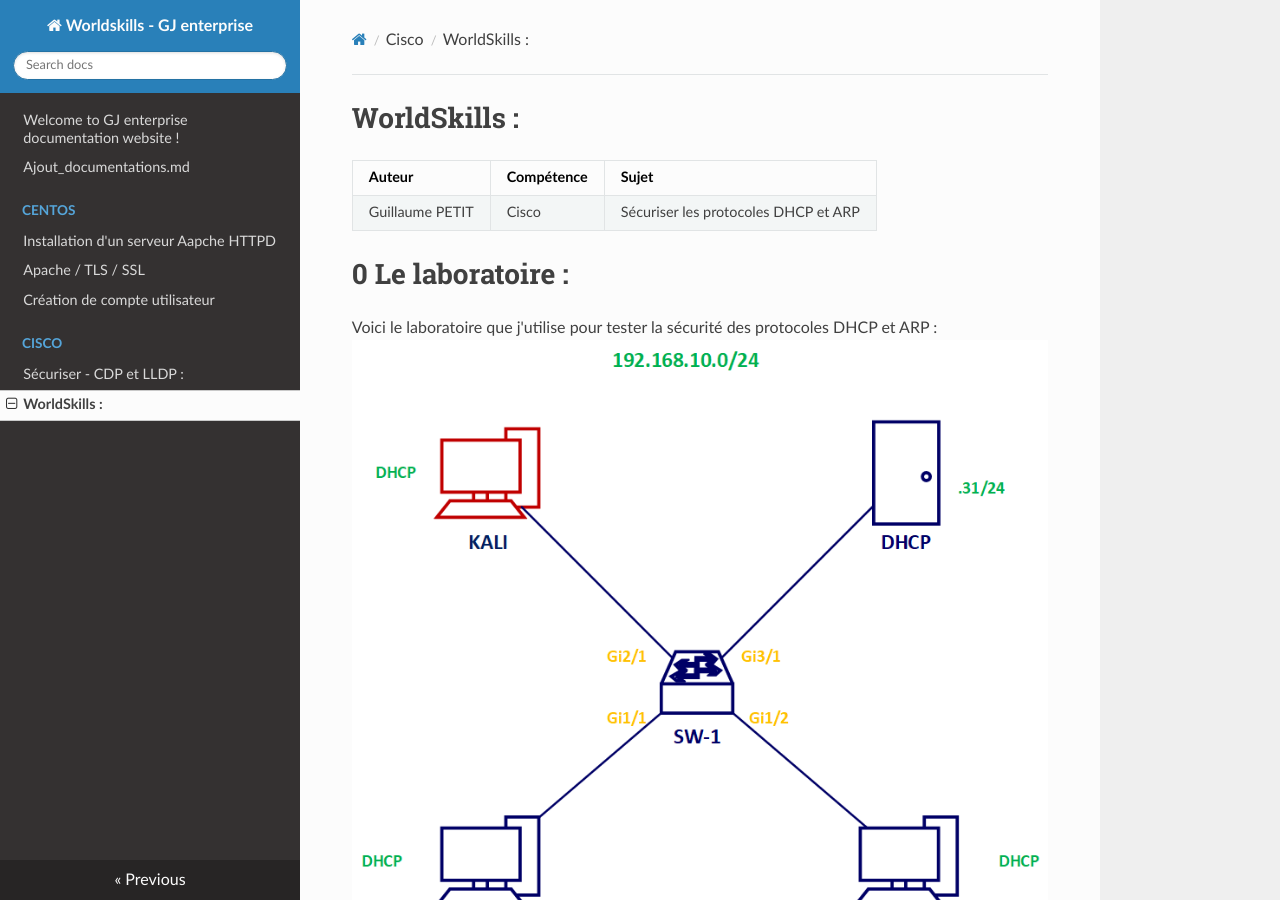
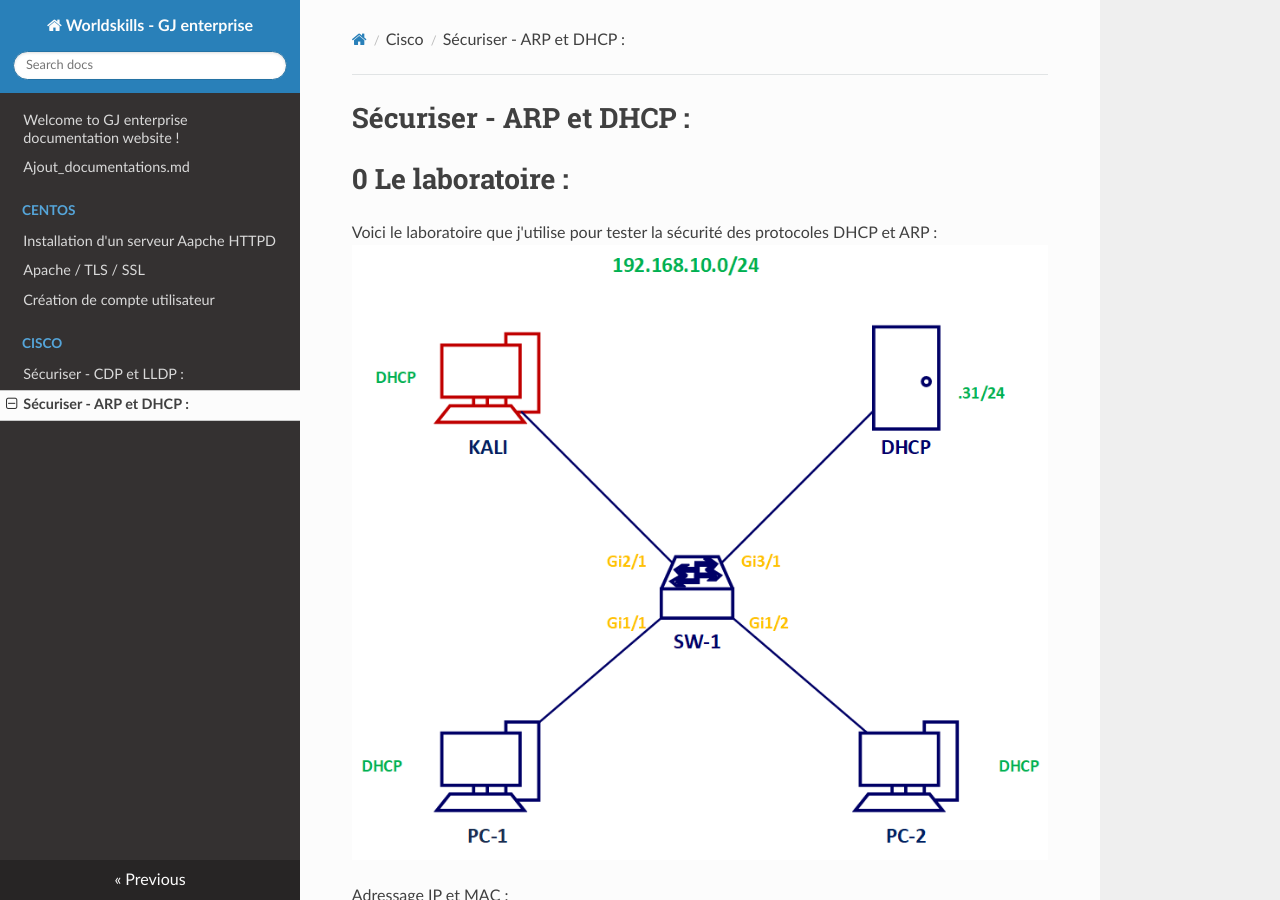
Before and after one commit to GJ-Entreprise/worldskills, an MkDocs documentation site: the page built from docs/Cisco/Sécuriser ARP et DHCP.md, in a window 1280 px wide and 900 px high. Built offline with MkDocs 1.6.1, drawn with Linux system fonts in a browser that asks for light colours; nearby versions of some CDN libraries.

Commit message:
Update
Update

```diff
--- a/docs/Cisco/Sécuriser ARP et DHCP.md
+++ b/docs/Cisco/Sécuriser ARP et DHCP.md
@@ -1,8 +1,4 @@
-# WorldSkills :
-
-Auteur | Compétence | Sujet
----|---|---
-Guillaume PETIT | Cisco | Sécuriser les protocoles DHCP et ARP |
+# Sécuriser - ARP et DHCP :
 
 # 0 Le laboratoire :
 Voici le laboratoire que j'utilise pour tester la sécurité des protocoles DHCP et ARP :
```
